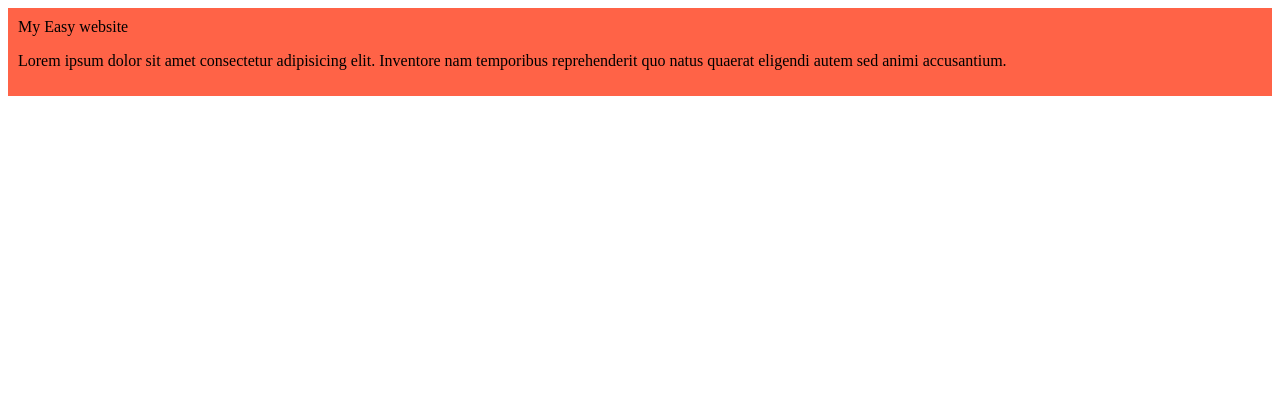
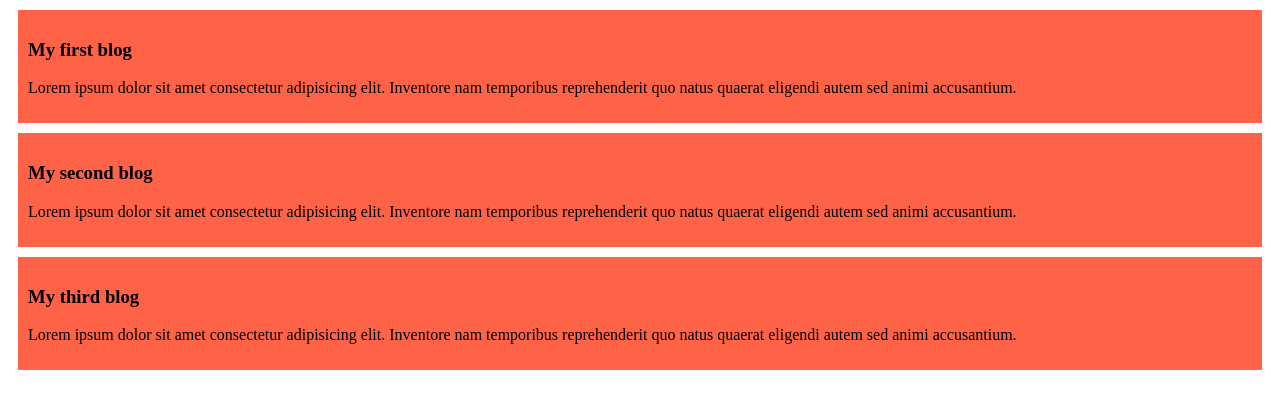
Before and after one commit to siamussalehin/my-easy-website, a plain HTML site: page index.html in a window 1280 px wide. Drawn offline with Linux system fonts and the light colour scheme.

Commit message:
added the second and third blog

```diff
--- a/index.html
+++ b/index.html
@@ -7,7 +7,13 @@
     <link rel="stylesheet" href="styles/blog.css">
 </head>
 <body>
-    <div>My Easy website
+    <div><h3>My first blog</h3>
+        <p>Lorem ipsum dolor sit amet consectetur adipisicing elit. Inventore nam temporibus reprehenderit quo natus quaerat eligendi autem sed animi accusantium.</p>
+    </div>
+    <div><h3>My second blog</h3>
+        <p>Lorem ipsum dolor sit amet consectetur adipisicing elit. Inventore nam temporibus reprehenderit quo natus quaerat eligendi autem sed animi accusantium.</p>
+    </div>
+    <div><h3>My third blog</h3>
         <p>Lorem ipsum dolor sit amet consectetur adipisicing elit. Inventore nam temporibus reprehenderit quo natus quaerat eligendi autem sed animi accusantium.</p>
     </div>
 </body>
--- a/styles/blog.css
+++ b/styles/blog.css
@@ -1,4 +1,5 @@
 div{
     background-color: tomato;
     padding: 10px;
+    margin: 10px;
 }
```
